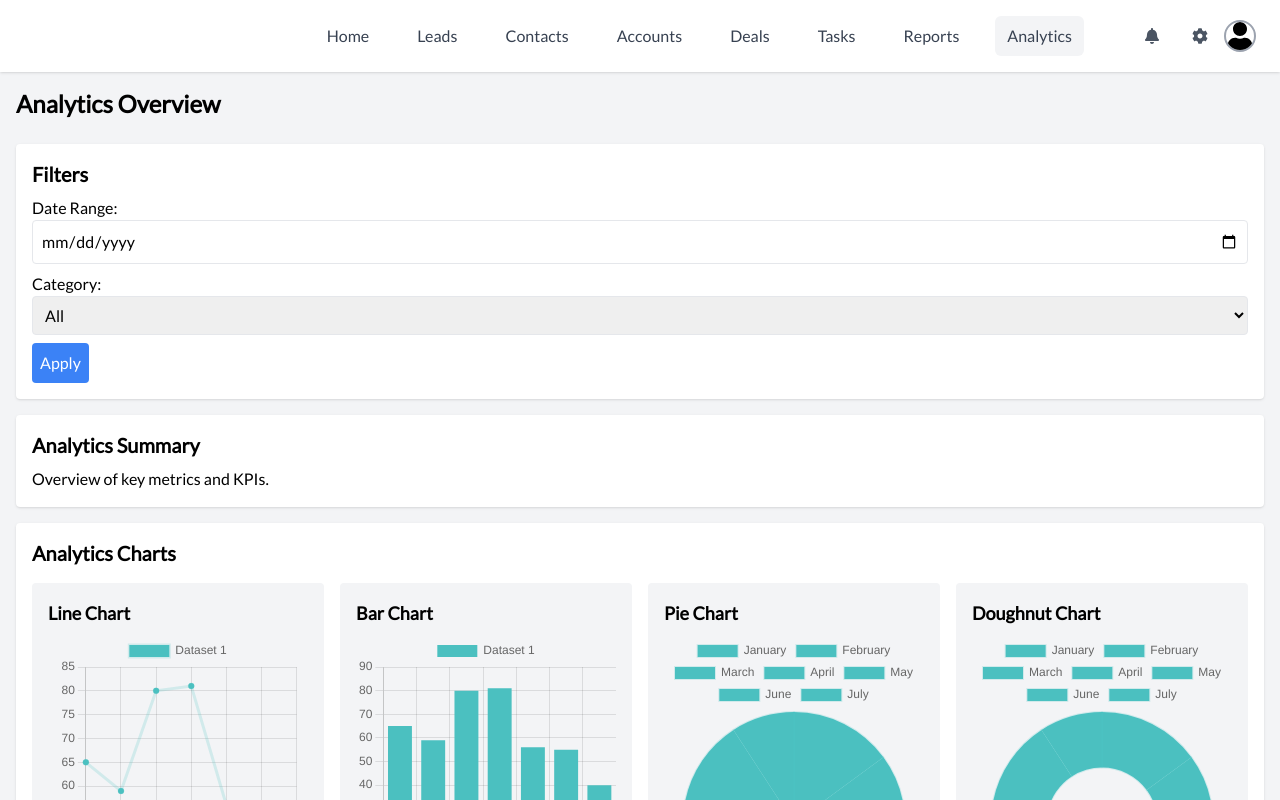
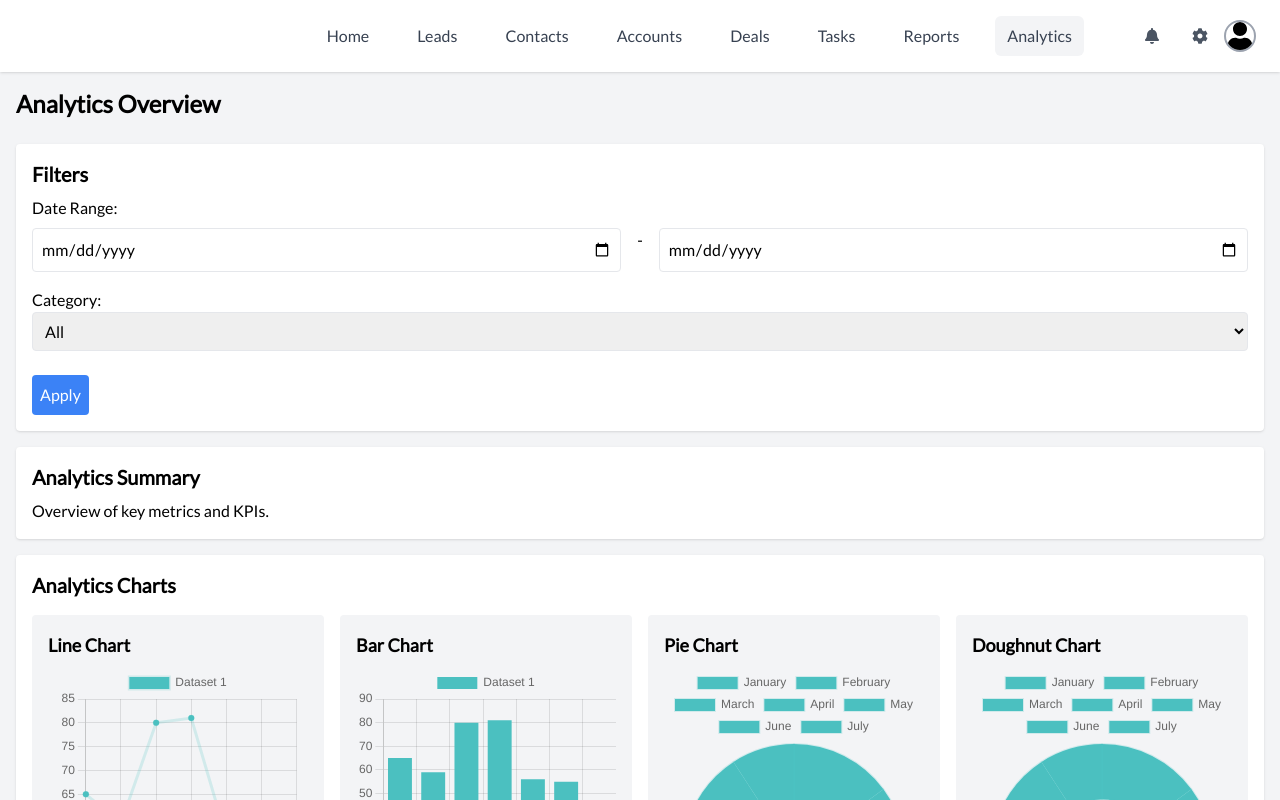
Before and after one commit to Musxeto/crm, a React (Vite) app in the folder frontend/crm/: page /analytics in a window 1280 px wide. Shown: the top 800 px of the page. Built offline with nearby package versions, Linux system fonts and the light colour scheme.

Commit message:
analytice update

```diff
--- a/frontend/crm/src/components/AnalyticsFilterSection.jsx
+++ b/frontend/crm/src/components/AnalyticsFilterSection.jsx
@@ -5,10 +5,15 @@ const FiltersSection = () => {
     <div className="p-4 bg-white shadow rounded mb-4">
       <h2 className="text-xl font-semibold mb-2">Filters</h2>
       <form>
-        <label className="block mb-2">
-          Date Range:
-          <input type="date" className="border rounded p-2 w-full" />
-        </label>
+        <div className="mb-4">
+          <label className="block mb-2">
+            Date Range:
+          </label>
+          <div className="flex gap-4">
+            <input type="date" className="border rounded p-2 w-full" placeholder="Start Date" /> -
+            <input type="date" className="border rounded p-2 w-full" placeholder="End Date" />
+          </div>
+        </div>
         <label className="block mb-2">
           Category:
           <select className="border rounded p-2 w-full">
@@ -17,7 +22,7 @@ const FiltersSection = () => {
             <option value="marketing">Marketing</option>
           </select>
         </label>
-        <button type="submit" className="bg-blue-500 text-white p-2 rounded">Apply</button>
+        <button type="submit" className="bg-blue-500 text-white p-2 rounded mt-4">Apply</button>
       </form>
     </div>
   );
```
